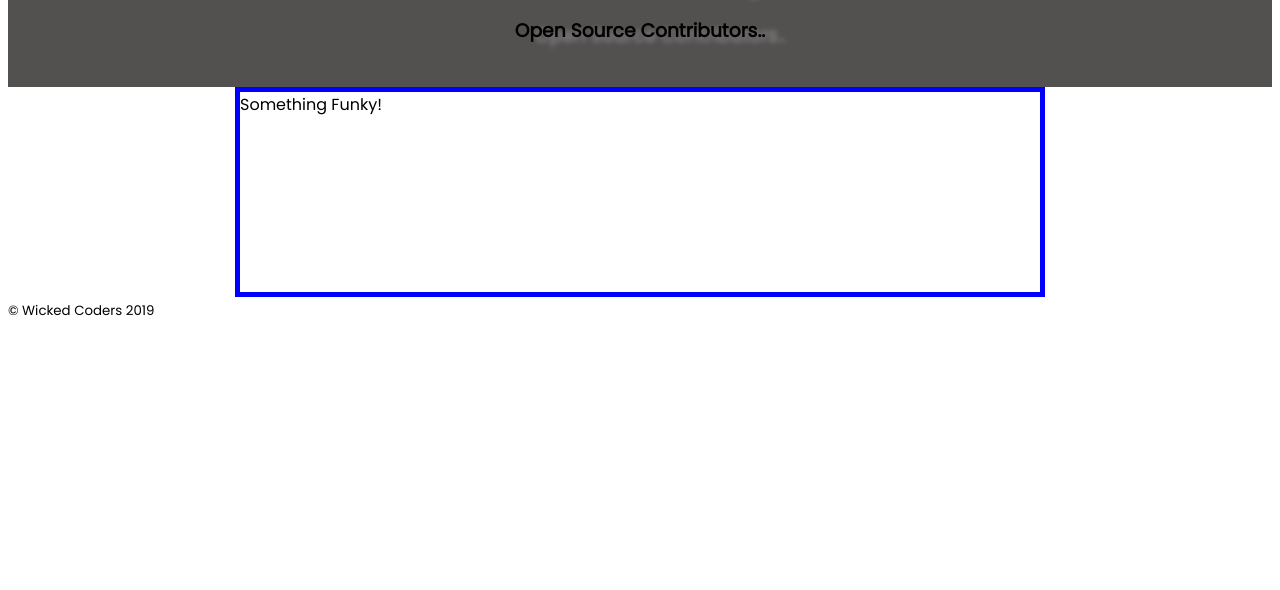
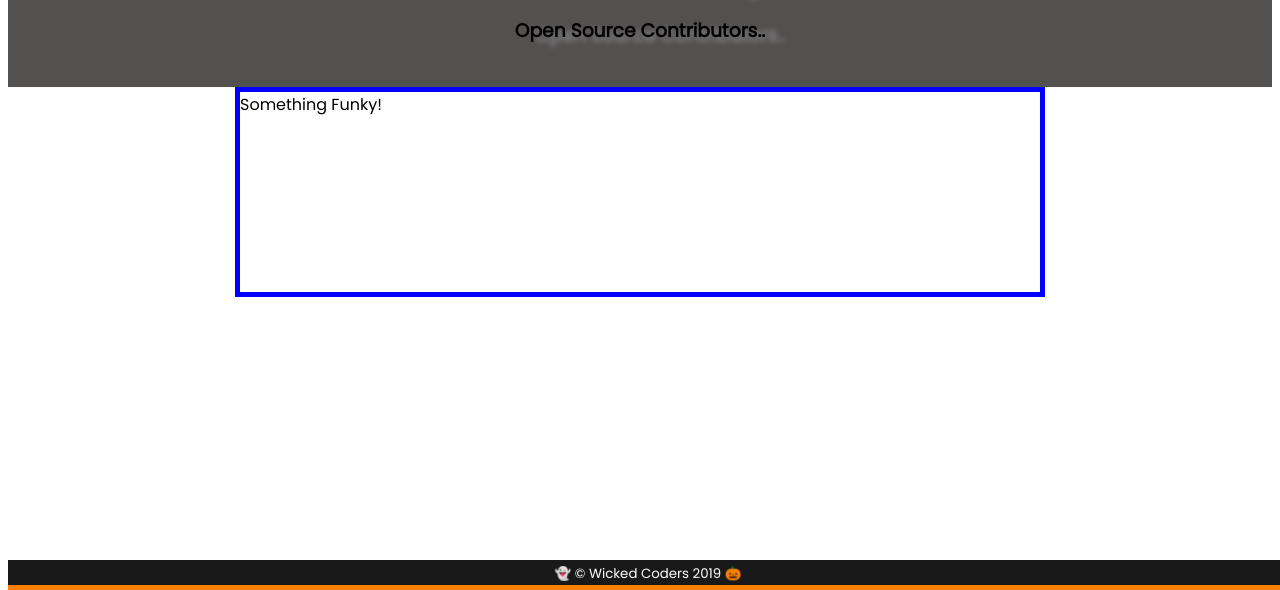
Before and after one commit to Evie-Skinner18/happy_hacktoberfest_19, a plain HTML site: page index.html in a window 1280 px wide. Shown: the part 210-800 px from the top of the page. Drawn offline with Linux system fonts and the light colour scheme.

Commit message:
add spooby halloween colors to the footer boo

```diff
--- a/css/styles.css
+++ b/css/styles.css
@@ -37,3 +37,13 @@ html  {
         #1a2980
     ); /* W3C, IE 10+/ Edge, Firefox 16+, Chrome 26+, Opera 12+, Safari 7+ */
 }
+
+footer {
+    background-color: #191919;
+    border-bottom: 5px solid #fe8000;
+    color: #fff;
+    text-align: center;
+    position: absolute;
+    bottom: 0;
+    width: 100%;
+}
--- a/index.html
+++ b/index.html
@@ -22,7 +22,7 @@
     </div>
     <!-- or here -->
     <footer>
-        <small>&copy Wicked Coders 2019</small>
+        <small> 👻 &copy Wicked Coders 2019 🎃</small>
     </footer>
     <!-- Link to our JS -->
     <script src="./js/scripts.js"></script>
```
